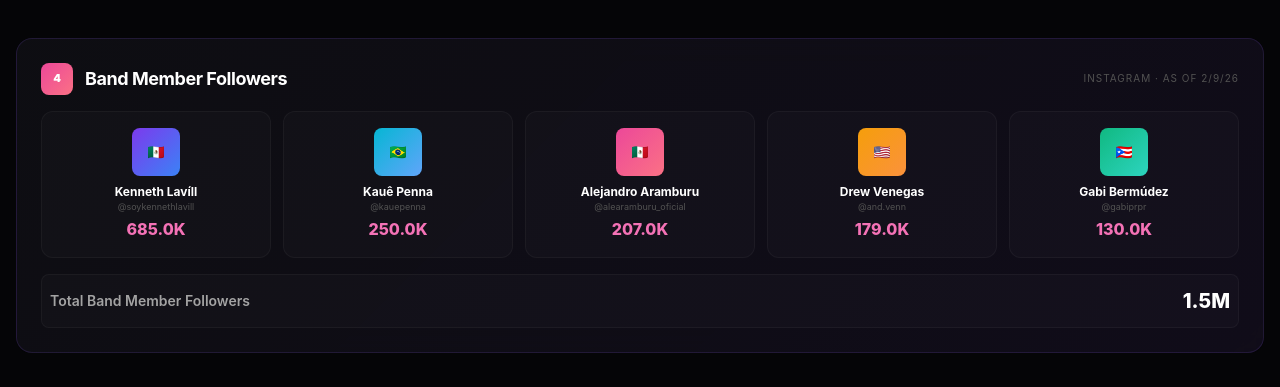
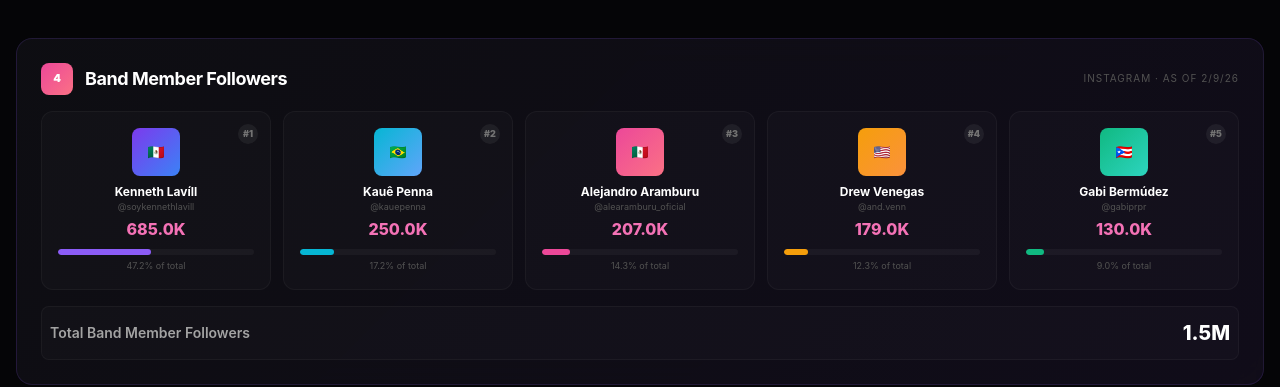
Before and after one commit to it-hbl/santos-bravos-dashboard, a Next.js app: page / in a window 1280 px wide. Shown: the part 3989-4376 px from the top of the page. Built offline with nearby package versions, Linux system fonts and the light colour scheme; no server answers.

Commit message:
Enhance member cards: clickable IG links, follower share bars, rank badges, hover effects

```diff
--- a/app/page.tsx
+++ b/app/page.tsx
@@ -430,14 +430,33 @@ function Dashboard() {
           <StaggerChildren className="grid grid-cols-2 md:grid-cols-5 gap-3 mb-4">
             {members.map((m, i) => {
               const gradients = ["from-violet-600 to-blue-500", "from-cyan-500 to-blue-400", "from-pink-500 to-rose-400", "from-amber-500 to-orange-400", "from-emerald-500 to-teal-400"];
+              const barColors = ["bg-violet-500", "bg-cyan-500", "bg-pink-500", "bg-amber-500", "bg-emerald-500"];
+              const sharePct = totalMemberFollowers.current > 0 ? (m.followers / totalMemberFollowers.current) * 100 : 0;
+              const igUrl = `https://instagram.com/${m.handle.replace("@", "")}/`;
               return (
-                <StaggerItem key={m.handle} className="bg-white/[0.02] rounded-xl p-4 text-center border border-white/[0.04] hover:border-violet-500/20 hover:-translate-y-0.5 transition-all">
-                  <div className={`w-12 h-12 mx-auto rounded-lg bg-gradient-to-br ${gradients[i]} flex items-center justify-center text-sm font-bold text-white mb-2`}>
-                    {m.country}
-                  </div>
-                  <p className="font-bold text-xs text-white">{m.name}</p>
-                  <p className="text-[9px] text-neutral-600">{m.handle}</p>
-                  <p className="text-base font-extrabold text-pink-400 mt-1">{fmt(m.followers)}</p>
+                <StaggerItem key={m.handle}>
+                  <a
+                    href={igUrl}
+                    target="_blank"
+                    rel="noopener noreferrer"
+                    className="block bg-white/[0.02] rounded-xl p-4 text-center border border-white/[0.04] hover:border-pink-500/30 hover:-translate-y-1 hover:shadow-lg hover:shadow-pink-500/5 transition-all group"
+                  >
+                    <div className="relative">
+                      <div className={`w-12 h-12 mx-auto rounded-lg bg-gradient-to-br ${gradients[i]} flex items-center justify-center text-sm font-bold text-white mb-2 group-hover:scale-105 transition-transform`}>
+                        {m.country}
+                      </div>
+                      <span className="absolute -top-1 -right-1 w-5 h-5 rounded-full bg-white/[0.06] flex items-center justify-center text-[9px] font-black text-neutral-500">#{i + 1}</span>
+                    </div>
+                    <p className="font-bold text-xs text-white group-hover:text-pink-300 transition-colors">{m.name}</p>
+                    <p className="text-[9px] text-neutral-600 group-hover:text-neutral-400 transition-colors">{m.handle}</p>
+                    <p className="text-base font-extrabold text-pink-400 mt-1">{fmt(m.followers)}</p>
+                    <div className="mt-2">
+                      <div className="w-full bg-white/[0.04] rounded-full h-1.5 overflow-hidden">
+                        <div className={`h-full ${barColors[i]} rounded-full transition-all duration-1000`} style={{ width: `${sharePct}%` }} />
+                      </div>
+                      <p className="text-[9px] text-neutral-600 mt-1">{sharePct.toFixed(1)}% of total</p>
+                    </div>
+                  </a>
                 </StaggerItem>
               );
             })}
```
